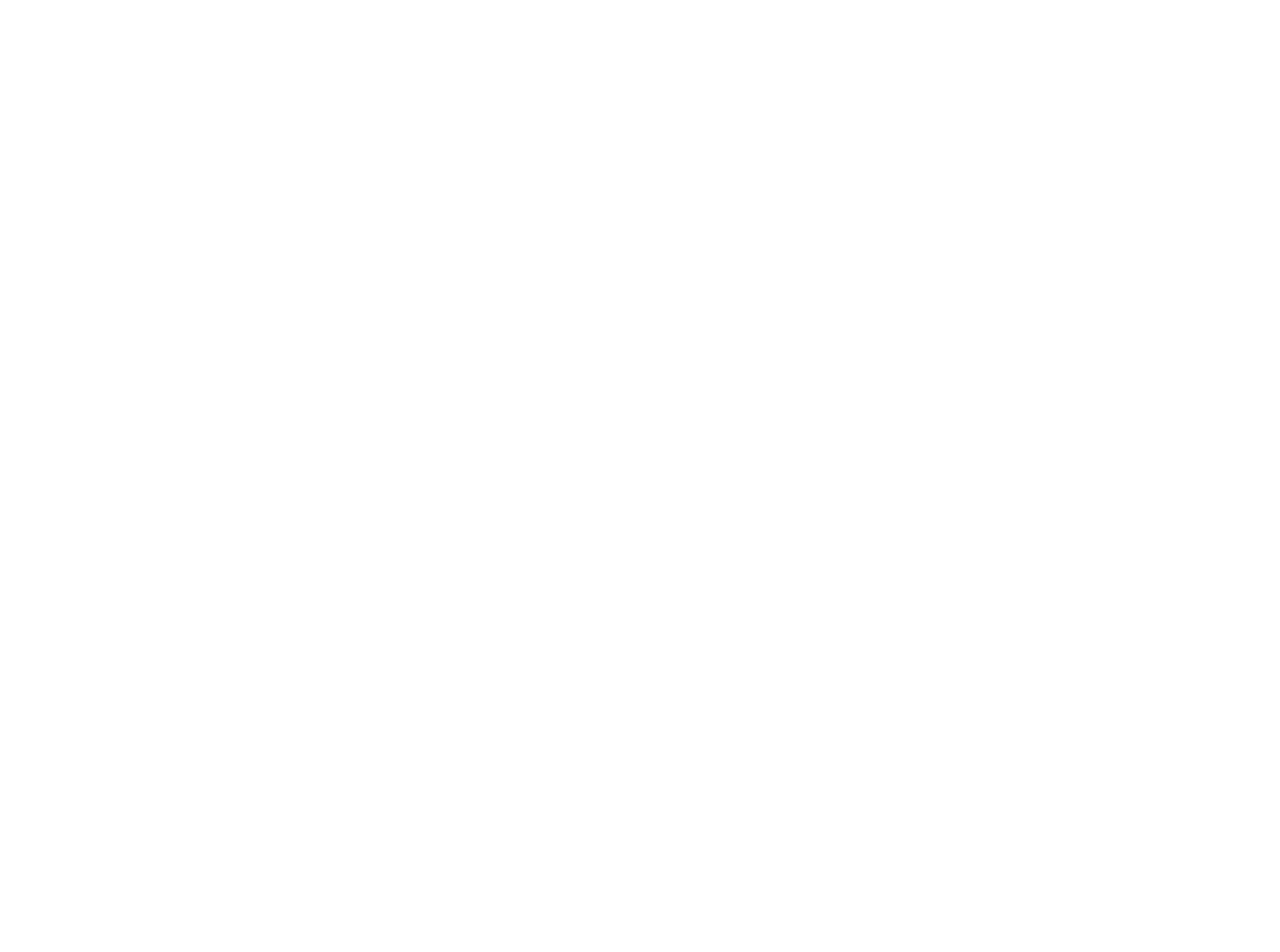
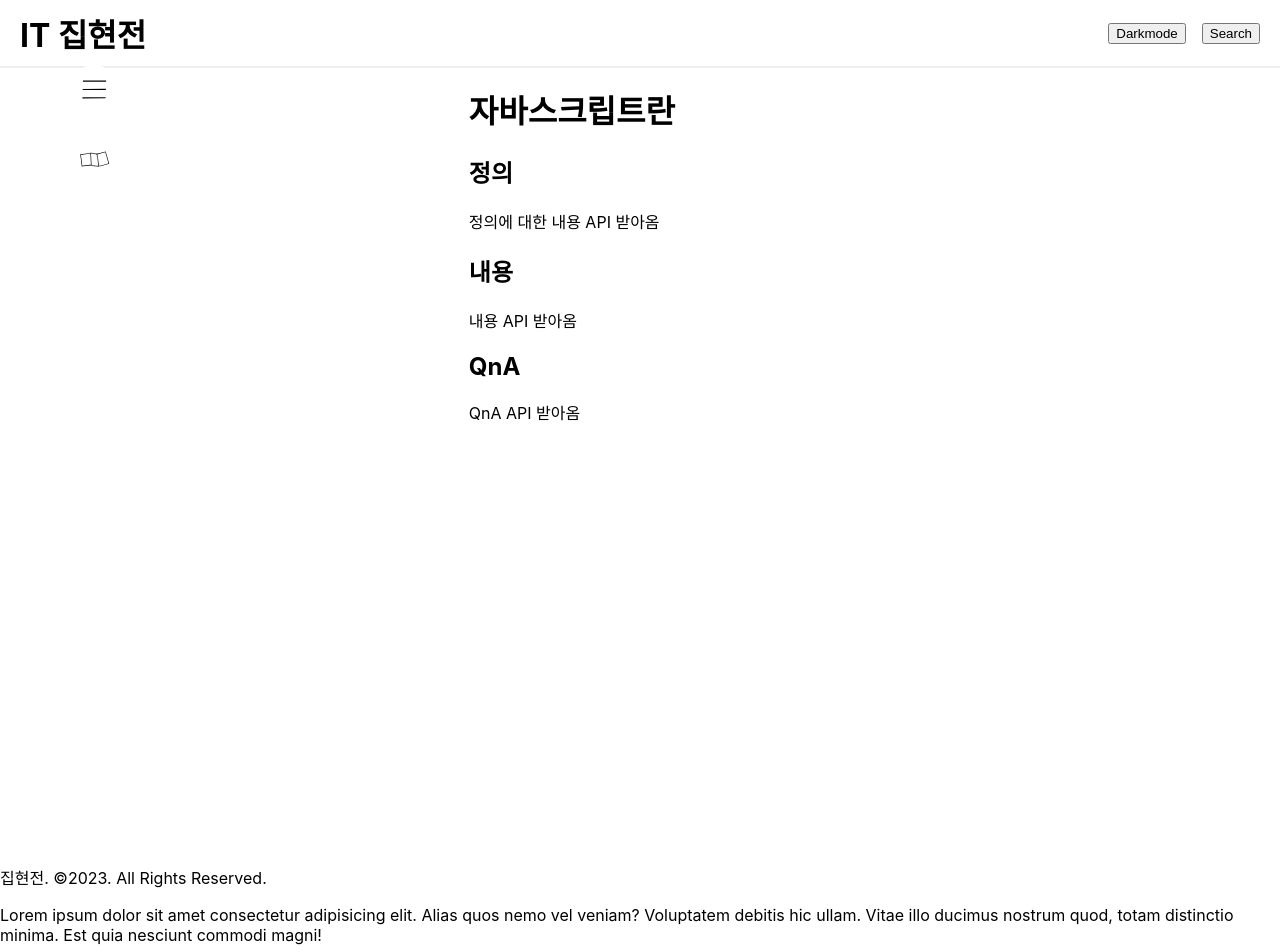
Before and after one commit to Seunggyu-Jung/interview_summary, a React (Create React App) app: page /detail in a window 1280 px wide. Shown: the top 952 px of the page. Before the commit the page ends 800 px from the top, so only its background shows below. Built offline with nearby package versions, Linux system fonts and the light colour scheme; the HTML template or start-up script is replaced by a standard one.

Commit message:
feat: 라우터 추가 및 각 페이지에 헤더와 풋터 적용

```diff
--- a/package.json
+++ b/package.json
@@ -12,6 +12,7 @@
     "@types/react-dom": "^18.2.7",
     "react": "^18.2.0",
     "react-dom": "^18.2.0",
+    "react-router-dom": "^6.15.0",
     "react-scripts": "5.0.1",
     "styled-components": "^6.0.7",
     "typescript": "^4.9.5",
--- a/src/App.tsx
+++ b/src/App.tsx
@@ -1,5 +1,8 @@
+import { BrowserRouter, Route, Routes } from 'react-router-dom';
 import { ThemeProvider } from 'contexts/ThemeContext';
 import Main from 'pages/Main/Main';
+import DetailPage from 'pages/DetailPage/DetailPage';
+import SearchPage from 'pages/SearchPage/SearchPage';
 import { GlobalStyle } from 'styles/GlobalStyle';
 
 function App() {
@@ -7,6 +10,13 @@ function App() {
     <div>
       <ThemeProvider>
         <GlobalStyle />
+        <BrowserRouter>
+          <Routes>
+            <Route path="/" element={<Main />}></Route>
+            <Route path="/detail" element={<DetailPage />}></Route>
+            <Route path="/search" element={<SearchPage />}></Route>
+          </Routes>
+        </BrowserRouter>
       </ThemeProvider>
     </div>
   );
--- a/src/components/Footer/Footer.tsx
+++ b/src/components/Footer/Footer.tsx
@@ -1,7 +1,16 @@
 import React from 'react';
 
 const Footer = () => {
-  return <div>집현전. ©2023. All Rights Reserved.</div>;
+  return (
+    <div>
+      집현전. ©2023. All Rights Reserved.
+      <p>
+        Lorem ipsum dolor sit amet consectetur adipisicing elit. Alias quos nemo
+        vel veniam? Voluptatem debitis hic ullam. Vitae illo ducimus nostrum
+        quod, totam distinctio minima. Est quia nesciunt commodi magni!
+      </p>
+    </div>
+  );
 };
 
 export default Footer;
--- a/src/pages/DetailPage/DetailPage.styled.ts
+++ b/src/pages/DetailPage/DetailPage.styled.ts
@@ -15,14 +15,18 @@ const isType = {
 
 export const Wrapper = styled.div`
   display: flex;
+  padding-top: 65px;
+  height: 100vh;
 `;
 
 export const Content = styled.div`
   display: flex;
+  height: 100vh;
 `;
 
 export const BtnSection = styled.section<IBtnSection>`
   ${props => isType[props.type]}
+  position: sticky;
   transition: 0.5s ease;
   display: flex;
   flex-direction: column;
--- a/src/pages/DetailPage/DetailPage.tsx
+++ b/src/pages/DetailPage/DetailPage.tsx
@@ -5,6 +5,8 @@ import Slider from 'components/Slider/Slider';
 import hamburger from 'image/hamburgerBTN.svg';
 import guide from 'image/guideBTN.svg';
 import GuidePopup from 'components/GuidePopup/GuidePopup';
+import Header from 'components/Header/Header';
+import Footer from 'components/Footer/Footer';
 
 export default function DetailPage() {
   const [sliderActive, setSliderActive] = useState(false);
@@ -19,6 +21,8 @@ export default function DetailPage() {
   }
 
   return (
+    <>
+      <Header></Header>
       <S.Wrapper>
         {isGuidePopupOpen && <GuidePopup />}
         <Slider isActive={sliderActive} />
@@ -50,5 +54,7 @@ export default function DetailPage() {
           </div>
         </S.Content>
       </S.Wrapper>
+      <Footer></Footer>
+    </>
   );
 }
```
Also changed, not shown: 2 other files (tests, documents, lock files or other folders). Lines whose indentation alone changed are shown as unchanged.
